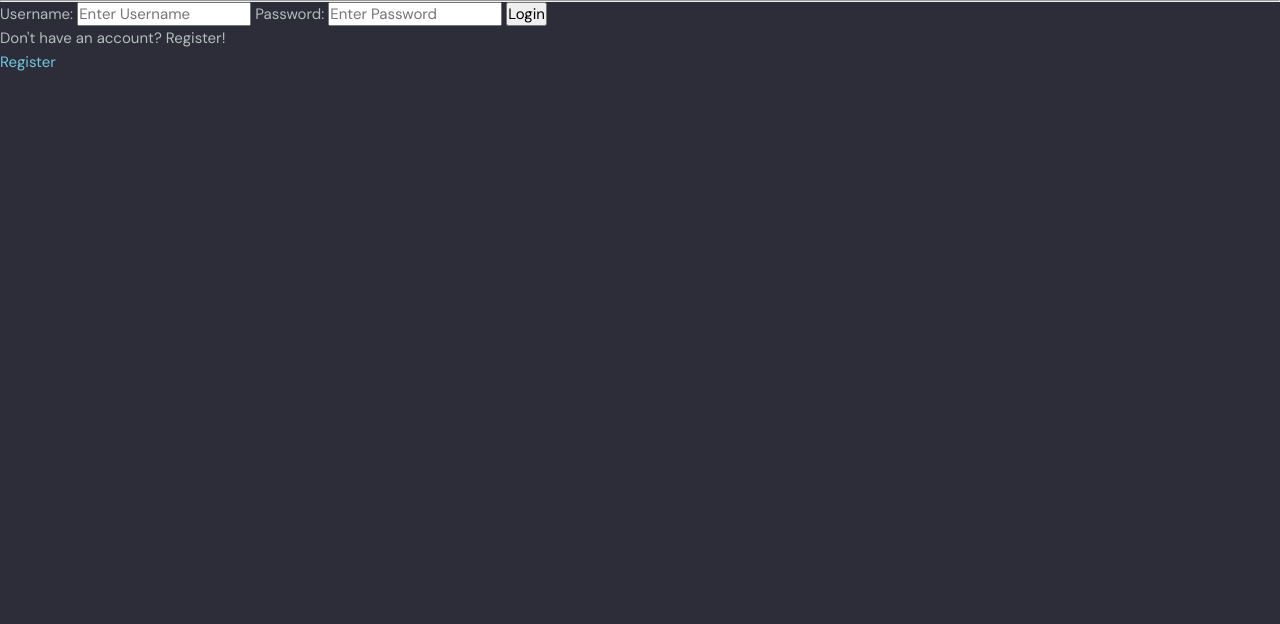
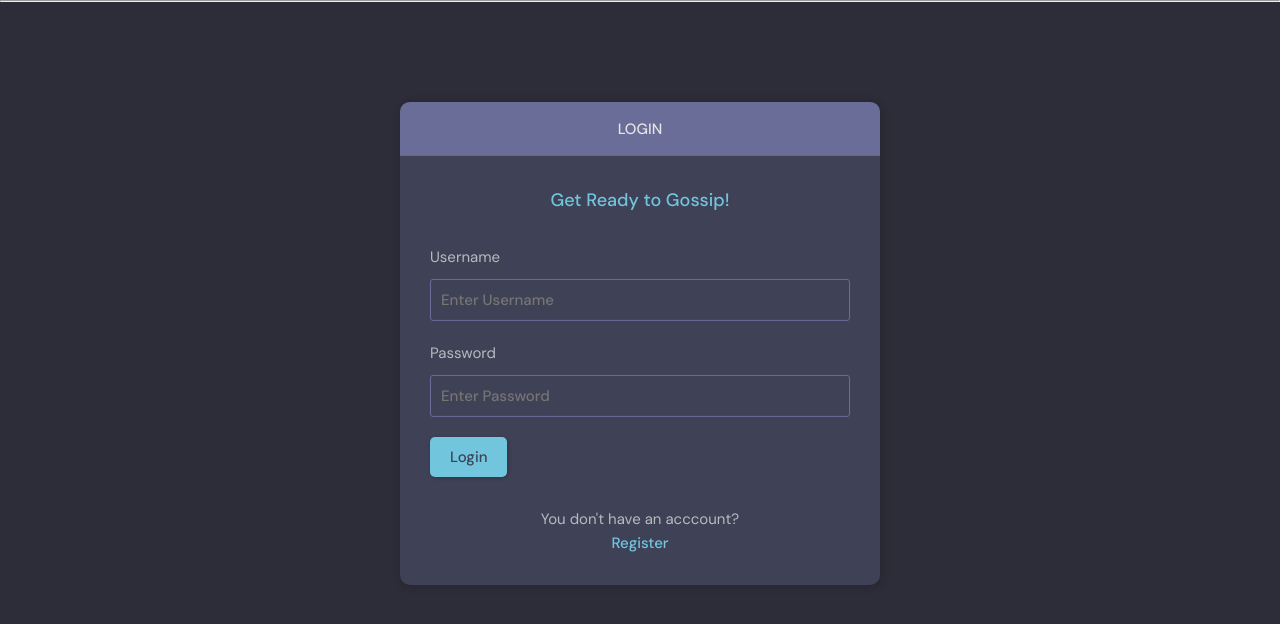
Before and after one commit to muratcanakcay/Django-App, a Django app: page /login/ in a window 1280 px wide. Shown: the part 76-700 px from the top of the page. Run offline with Django 4.2, Linux system fonts and the light colour scheme.

Commit message:
add styling to login/register

```diff
--- a/gossipzone/base/templates/base/login_register.html
+++ b/gossipzone/base/templates/base/login_register.html
@@ -2,34 +2,78 @@
 
 {% block content  %}
 
-{% if page == 'login' %}
-<div>
-    <form method="POST" action="">
-        {% csrf_token %}
+<main class="auth layout">
+    {% if page == 'login' %}
+    <div class="container">
+        <div class="layout__box">
+            <div class="layout__boxHeader">
+            <div class="layout__boxTitle">
+                <h3>Login</h3>
+            </div>
+            </div>
+            <div class="layout__body">
+            <h2 class="auth__tagline">Get Ready to Gossip!</h2>
 
-        <label>Username:</label>
-        <input type="text" name="username" placeholder="Enter Username" />
+            <form class="form" action="" method="POST">
+                {% csrf_token %}
+                <div class="form__group">
+                <label for="zone_name">Username</label>
+                <input id="username" name="username" type="text" placeholder="Enter Username" />
+                </div>
 
-        <label>Password:</label>
-        <input type="password" name="password" placeholder="Enter Password" />
+                <div class="form__group">
+                <label for="password">Password</label>
+                <input
+                    id="password"
+                    name="password"
+                    type="password"
+                    placeholder="Enter Password"
+                />
+                </div>
 
-        <input type="submit" value="Login" />
-    </form>
+                <button class="btn btn--main" type="submit">Login</button>
+            </form>
 
-    <p>Don't have an account? Register!</p>
-    <a href="{% url 'register' %}">Register</a>
-</div>
-{% else %}
-<div>
-    <form method="POST" action="">
-        {% csrf_token %}
-        {{ form.as_p }}
-        <input type="submit" value="Register" />
-    </form>
-    <p>Already registered? Come on in, then!</p>
-    <a href="{% url 'login' %}">Login</a>
+            <div class="auth__action">
+                <p>You don't have an acccount?</p>
+                <a href="{% url 'register' %}" class="btn btn--link">Register</a>
+            </div>
+            </div>
+        </div>
+        </div>
+    {% else %}
+    <div class="container">
+        <div class="layout__box">
+            <div class="layout__boxHeader">
+            <div class="layout__boxTitle">
+                <h3>Register</h3>
+            </div>
+            </div>
+            <div class="layout__body">
+            <h2 class="auth__tagline">Get Ready to Gossip!</h2>
 
-</div>
-{% endif %}
+            <form class="form" action="" method="POST">
+                {% csrf_token %}
+
+                {% for field in form %}
+                <div class="form__group form__group">
+                    <label for="zone_name">{{field.label}}</label>
+                    {{field}}
+                </div>
+                {% endfor %}
+
+
+                <button class="btn btn--main" type="submit">Register</button>
+            </form>
+
+            <div class="auth__action">
+                <p>Already registered?</p>
+                <a href="{% url 'login' %}" class="btn btn--link">Login, then!</a>
+            </div>
+            </div>
+        </div>
+        </div>
+    {% endif %}
+</main>
 
 {% endblock content %}
```
Also changed, not shown: gossipzone/base/templates/base/login_register_old.html (added, +35 -0 lines).
